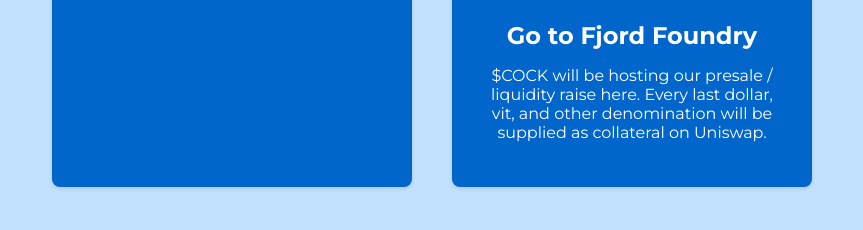
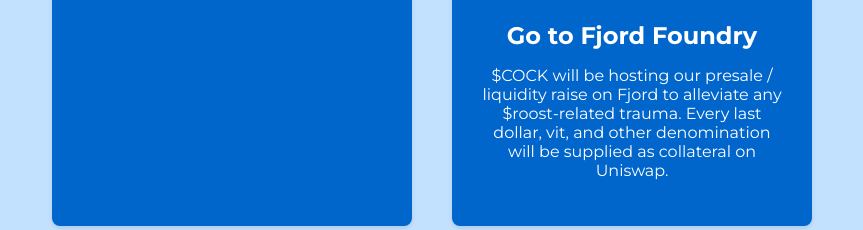
Before and after one commit to pattyboyy/new-attempt-alt, a plain HTML site: page index.html in a window 1280 px wide. Shown: the part 3185-3415 px from the top of the page, without its empty margins (208-1071 px from the left). Drawn offline with Linux system fonts and the light colour scheme.

Commit message:
Update index.html

```diff
--- a/index.html
+++ b/index.html
@@ -106,8 +106,9 @@
                             <div class="step">
                                 <div class="step-content">
                                     <img src="assets\images\Screenshot_2024-03-31_200201-removebg-preview.png" alt="Ethereum Image" class="step-image">
+                                </div>
                                     <h3>Go to Fjord Foundry</h3>
-                                    <p>$COCK will be hosting our presale / liquidity raise here. Every last dollar, vit, and other denomination will be supplied as collateral on Uniswap.</p>
+                                    <p>$COCK will be hosting our presale / liquidity raise on Fjord to alleviate any $roost-related trauma. Every last dollar, vit, and other denomination will be supplied as collateral on Uniswap.</p>
                                 </div>
                             </div>
                             <div class="step">
```
